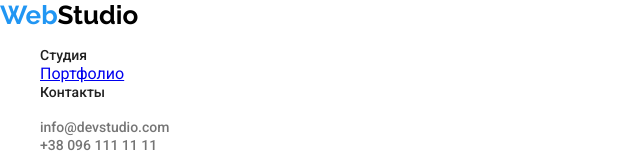
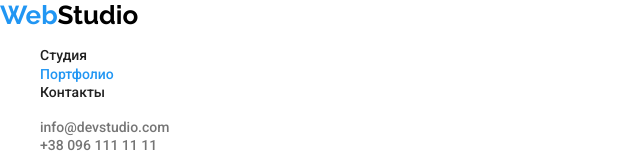
Before and after one commit to Innockentiy/goit-markup-hw-02, a plain HTML site: page portfolio.html in a window 1280 px wide. Shown: the top 167 px of the page, 0-640 px from the left. Drawn offline with nearby package versions, Linux system fonts and the light colour scheme.

Commit message:
add edit portfolio.html

```diff
--- a/portfolio.html
+++ b/portfolio.html
@@ -30,9 +30,11 @@
             <a href="./index.html" class="link">Студия</a>
           </li>
           <li class="nav-item">
-            <a href="./portfolio.html" class="link-current">Портфолио</a>
+            <a href="./portfolio.html" class="link current">Портфолио</a>
           </li>
-          <li class="nav-item"><a href="#" class="link">Контакты</a></li>
+          <li class="nav-item">
+            <a href="#" class="link">Контакты</a>
+          </li>
         </ul>
         <ul class="contacts-list">
           <li class="contacts-item">
```
